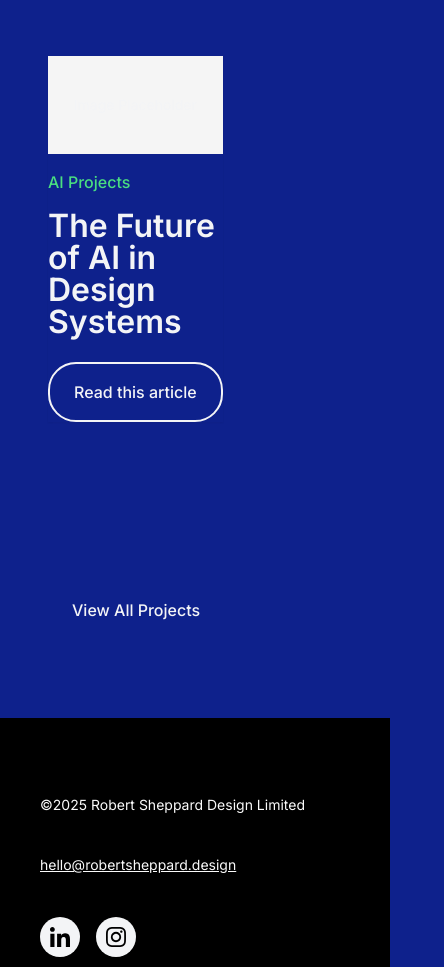
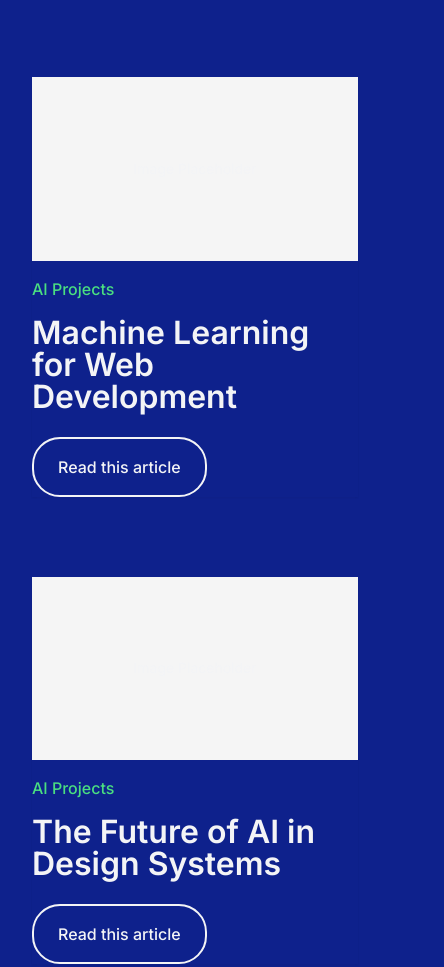
Before and after one commit to RobertShepp/RS_Website, a website built with Vite: page index.html in a window 390 px wide. Shown: the part 1606-2573 px from the top of the page, 444 px wide, since content can reach past the window. Built offline with nearby package versions, Linux system fonts and the light colour scheme.

Commit message:
Update mobile card layout: full width single column, remove View All Projects link

```diff
--- a/index.html
+++ b/index.html
@@ -55,7 +55,7 @@
         <section class="featured-projects" style="margin-top: var(--space-xl);">
             <div class="grid" style="row-gap: 80px;">
                 <!-- Featured Project 1 -->
-                <article class="blog-card col-span-4 col-span-tablet-4 col-span-desktop-5" style="grid-column: 2 / 7;">
+                <article class="blog-card col-span-4 col-span-tablet-4 col-span-desktop-5" style="grid-column: 2 / 6; grid-column: 2 / 7;">
                     <div class="blog-card-image">
                         Image Placeholder
                     </div>
@@ -67,7 +67,7 @@
                 </article>
 
                 <!-- Featured Project 2 -->
-                <article class="blog-card col-span-4 col-span-tablet-4 col-span-desktop-5" style="grid-column: 7 / 12;">
+                <article class="blog-card col-span-4 col-span-tablet-4 col-span-desktop-5" style="grid-column: 2 / 6; grid-column: 7 / 12;">
                     <div class="blog-card-image">
                         Image Placeholder
                     </div>
@@ -79,7 +79,7 @@
                 </article>
 
                 <!-- Featured Project 3 -->
-                <article class="blog-card col-span-4 col-span-tablet-4 col-span-desktop-5" style="grid-column: 2 / 7;">
+                <article class="blog-card col-span-4 col-span-tablet-4 col-span-desktop-5" style="grid-column: 2 / 6; grid-column: 2 / 7;">
                     <div class="blog-card-image">
                         Image Placeholder
                     </div>
@@ -90,9 +90,6 @@
                     </div>
                 </article>
 
-                <div class="featured-projects-cta" style="grid-column: 2 / 12; margin-top: var(--space-l);">
-                    <a href="ai-projects.html" class="btn btn-ghost">View All Projects</a>
-                </div>
             </div>
         </section>
 
--- a/styles/components.css
+++ b/styles/components.css
@@ -320,6 +320,13 @@
 }
 
 /* Blog Card Grid Layout - Now using main grid system */
+
+/* Mobile card layout - single column, full width */
+@media (max-width: 767px) {
+  .blog-card {
+    grid-column: 1 / -1 !important; /* Full width on mobile */
+  }
+}
 
 .card-header {
   margin-bottom: var(--space-xs);
```
